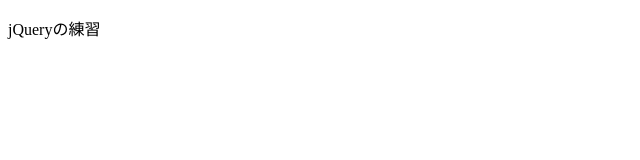
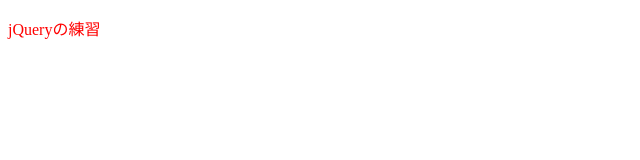
Before and after one commit to kisobe0609/dotinstall_jquery, a plain HTML site: page index.html in a window 1280 px wide. Shown: the whole page, without its empty margins (0-640 px from the left). Drawn offline with nearby package versions, Linux system fonts and the light colour scheme.

Commit message:
color red

```diff
--- a/index.html
+++ b/index.html
@@ -7,5 +7,10 @@
 <body>
     <p>jQueryの練習</p>
     <script src="https://code.jquery.com/jquery-3.5.1.min.js"></script>
+    <script>
+        $(function() {
+            $('p').css('color','red');
+        });
+    </script>
 </body>
 </html>
```
